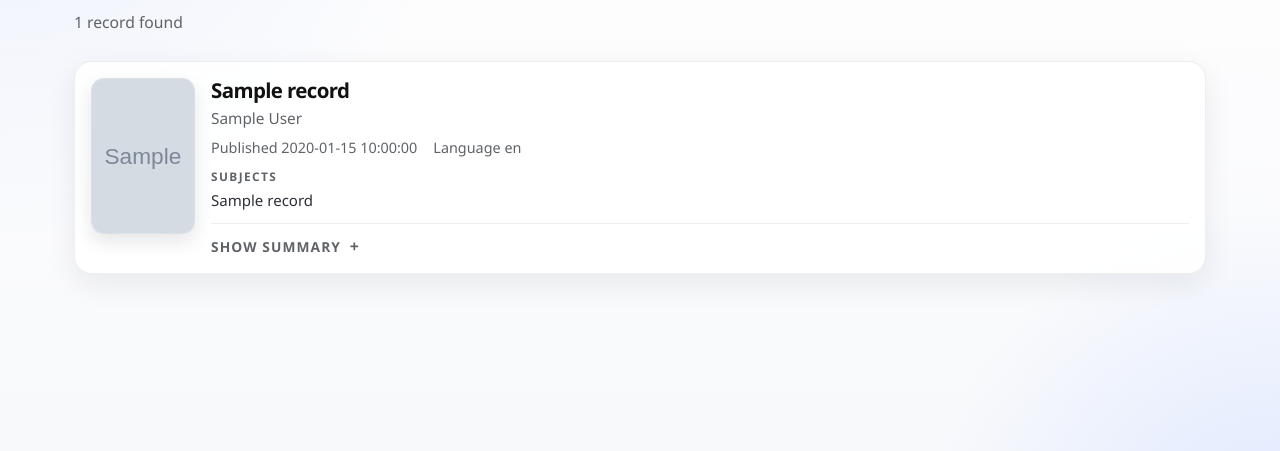
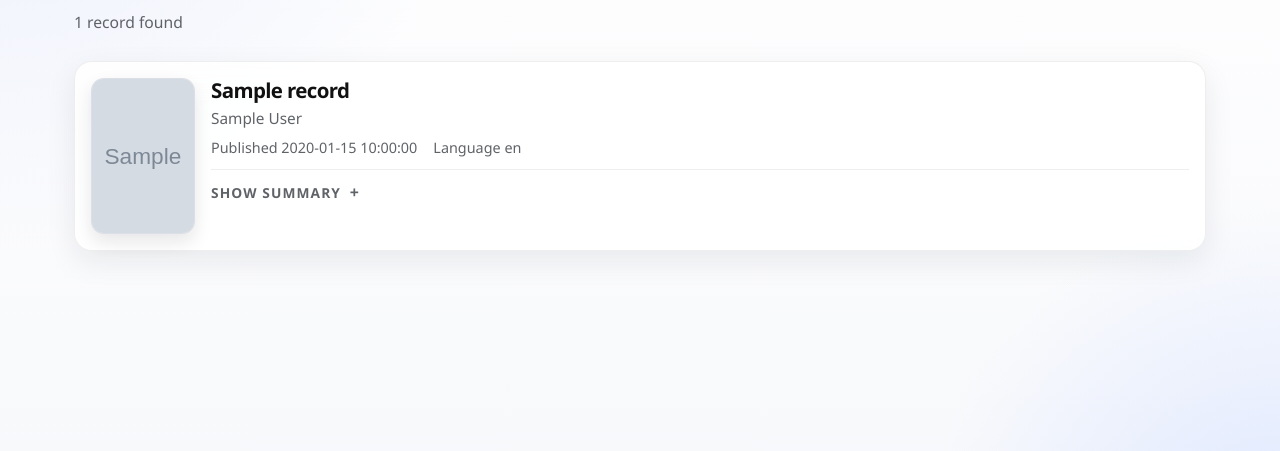
Before and after one commit to reedbc1/fetchdvds, a Flask app: template templates/results.html in a window 1280 px wide. Shown: the part 234-685 px from the top of the page. Run offline with Flask 3, Linux system fonts and the light colour scheme; the template is opened without the code that fills it: most values are stand-ins (such as "Sample title", 1, 10 or a date in 2020); grey boxes marked "Sample" are stand-in pictures.

Commit message:
Removed subjects

```diff
--- a/templates/results.html
+++ b/templates/results.html
@@ -74,11 +74,6 @@
                 <span>Language {{ record['itemLanguage'] }}</span>
               </div>
 
-              <div class="result-detail">
-                <h2>Subjects</h2>
-                <p>{{ record['subjects'] }}</p>
-              </div>
-
               <details class="result-summary">
                 <summary>Show summary</summary>
                 <p>{{ record['summary'] }}</p>
```
